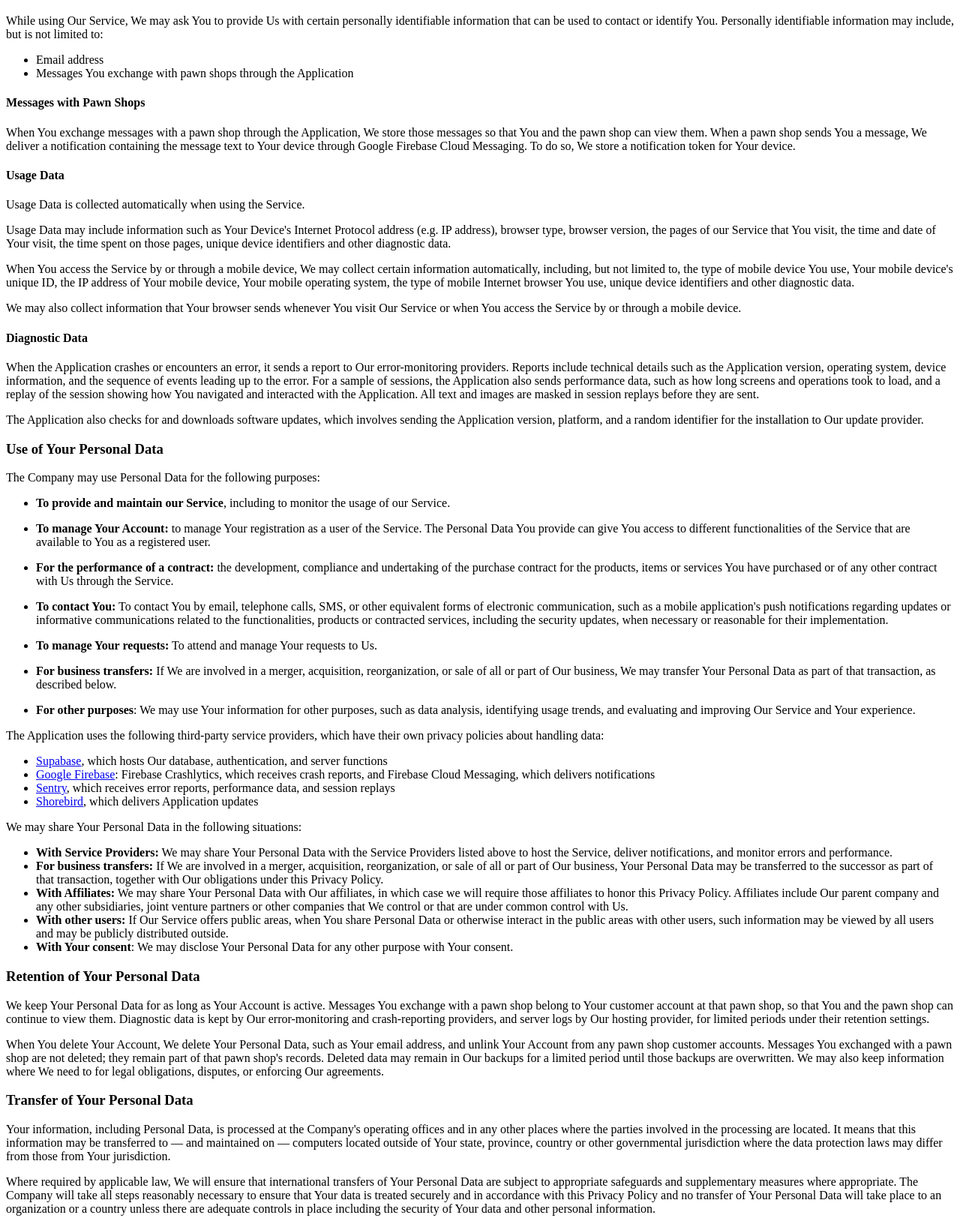
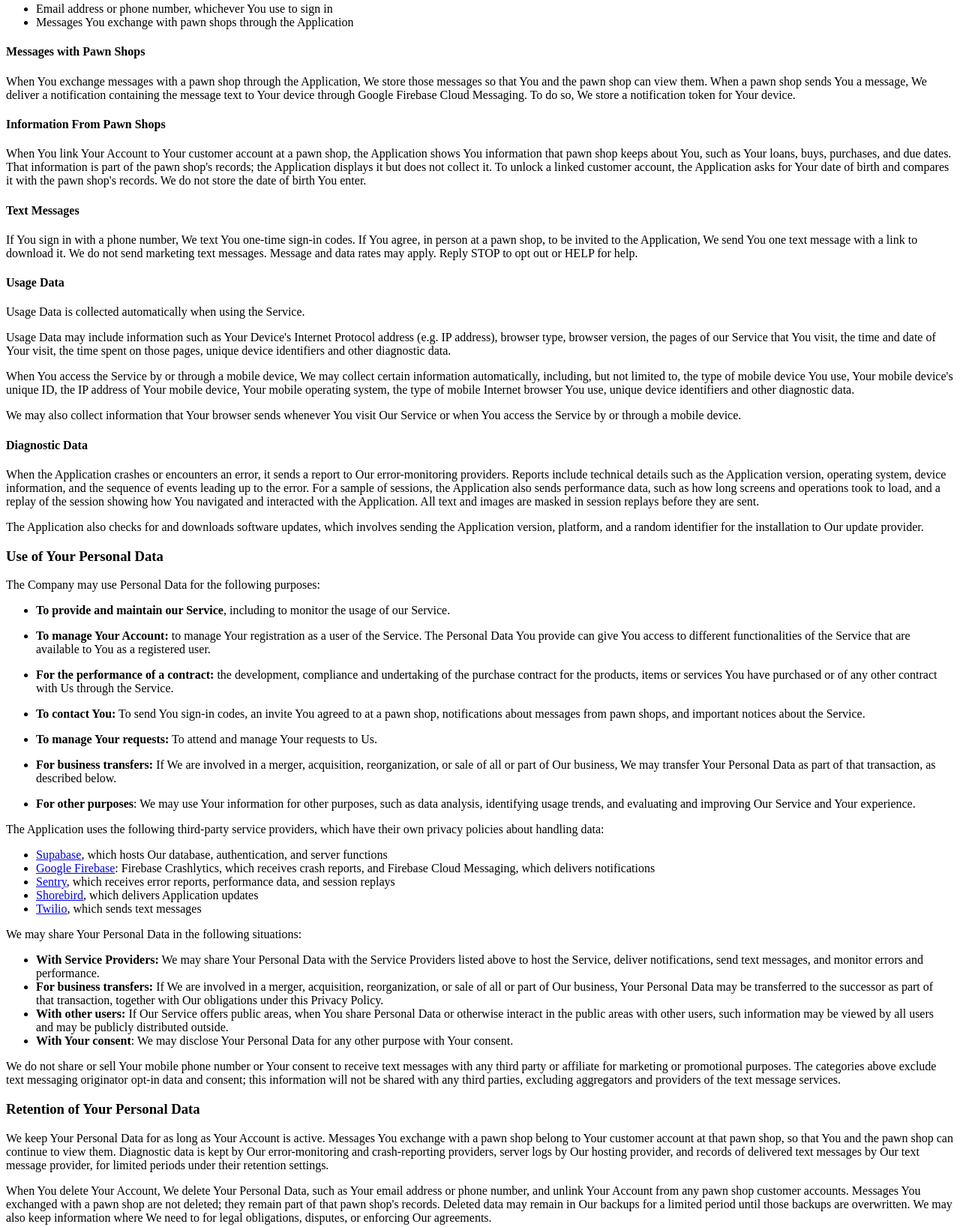
Before and after one commit to Apex-P/pawnshop_pal_privacy_policy, a plain HTML site: page index.html in a window 1280 px wide. Shown: the part 979-2615 px from the top of the page at 75% size. Drawn offline with Linux system fonts and the light colour scheme.

Commit message:
fix: cover text messages and phone sign-in
Pawnshop Pal is adding phone-number sign-in and shop invites sent by
text message, verified on a Twilio toll-free number. Twilio rejects
policies that allow sharing texting opt-in data, so this drops the
affiliates clause and adds the required no-sharing statement.

Also lists phone number and Twilio, separates what the app shows from
pawn shop records from what it collects, adds a deletion path for
phone-only users, drops the email-notice promise, removes the unused
"Country" definition, raises the age floor to 18 to match the terms,
and links the new terms page.

```diff
--- a/index.html
+++ b/index.html
@@ -9,11 +9,12 @@
 
 <body>
   <h1>Privacy Policy</h1>
-  <p>Last updated: October 1, 2026</p>
+  <p>Last updated: November 4, 2026</p>
   <p>This Privacy Policy describes Our policies and procedures on the collection, use and disclosure of Your information
     when You use the Service and tells You about Your privacy rights and how the law protects You.</p>
   <p>We use Your Personal Data to provide and improve the Service. By using the Service, You agree to the collection and
-    use of information in accordance with this Privacy Policy.
+    use of information in accordance with this Privacy Policy. Your use of the Service is also governed by Our
+    <a href="terms/">Terms of Service</a>.
   </p>
   <h2>Interpretation and Definitions</h2>
   <h3>Interpretation</h3>
@@ -27,20 +28,12 @@
       </p>
     </li>
     <li>
-      <p><strong>Affiliate</strong> means an entity that controls, is controlled by, or is under common control with a
-        party, where &quot;control&quot; means ownership of 50% or more of the shares, equity interest or other
-        securities entitled to vote for election of directors or other managing authority.</p>
-    </li>
-    <li>
       <p><strong>Application</strong> refers to Pawnshop Pal, the software program provided by the Company.</p>
     </li>
     <li>
       <p><strong>Company</strong> (referred to as either &quot;the Company&quot;, &quot;We&quot;, &quot;Us&quot; or
         &quot;Our&quot; in this Privacy Policy) refers to Alpha Pawn Systems LLC, 625 E 9th St, Mountain Home, AR 72653.
       </p>
-    </li>
-    <li>
-      <p><strong>Country</strong> refers to: Arkansas, United States</p>
     </li>
     <li>
       <p><strong>Device</strong> means any device that can access the Service such as a computer, a cell phone or a
@@ -76,13 +69,23 @@
   <p>While using Our Service, We may ask You to provide Us with certain personally identifiable information that can be
     used to contact or identify You. Personally identifiable information may include, but is not limited to:</p>
   <ul>
-    <li>Email address</li>
+    <li>Email address or phone number, whichever You use to sign in</li>
     <li>Messages You exchange with pawn shops through the Application</li>
   </ul>
   <h4>Messages with Pawn Shops</h4>
   <p>When You exchange messages with a pawn shop through the Application, We store those messages so that You and the
     pawn shop can view them. When a pawn shop sends You a message, We deliver a notification containing the message text
     to Your device through Google Firebase Cloud Messaging. To do so, We store a notification token for Your device.</p>
+  <h4>Information From Pawn Shops</h4>
+  <p>When You link Your Account to Your customer account at a pawn shop, the Application shows You information that pawn
+    shop keeps about You, such as Your loans, buys, purchases, and due dates. That information is part of the pawn shop's
+    records; the Application displays it but does not collect it. To unlock a linked customer account, the Application
+    asks for Your date of birth and compares it with the pawn shop's records. We do not store the date of birth You
+    enter.</p>
+  <h4>Text Messages</h4>
+  <p>If You sign in with a phone number, We text You one-time sign-in codes. If You agree, in person at a pawn shop, to be
+    invited to the Application, We send You one text message with a link to download it. We do not send marketing text
+    messages. Message and data rates may apply. Reply STOP to opt out or HELP for help.</p>
   <h4>Usage Data</h4>
   <p>Usage Data is collected automatically when using the Service.</p>
   <p>Usage Data may include information such as Your Device's Internet Protocol address (e.g. IP address), browser type,
@@ -119,10 +122,8 @@
         Service.</p>
     </li>
     <li>
-      <p><strong>To contact You:</strong> To contact You by email, telephone calls, SMS, or other equivalent forms of
-        electronic communication, such as a mobile application's push notifications regarding updates or informative
-        communications related to the functionalities, products or contracted services, including the security updates,
-        when necessary or reasonable for their implementation.</p>
+      <p><strong>To contact You:</strong> To send You sign-in codes, an invite You agreed to at a pawn shop,
+        notifications about messages from pawn shops, and important notices about the Service.</p>
     </li>
     <li>
       <p><strong>To manage Your requests:</strong> To attend and manage Your requests to Us.</p>
@@ -147,33 +148,35 @@
     <li><a href="https://sentry.io/privacy/">Sentry</a>, which receives error reports, performance data, and session
       replays</li>
     <li><a href="https://shorebird.dev/privacy">Shorebird</a>, which delivers Application updates</li>
+    <li><a href="https://www.twilio.com/en-us/legal/privacy">Twilio</a>, which sends text messages</li>
   </ul>
   <p>We may share Your Personal Data in the following situations:</p>
   <ul>
     <li><strong>With Service Providers:</strong> We may share Your Personal Data with the Service Providers listed above
-      to host the Service, deliver notifications, and monitor errors and performance.</li>
+      to host the Service, deliver notifications, send text messages, and monitor errors and performance.</li>
     <li><strong>For business transfers:</strong> If We are involved in a merger, acquisition, reorganization, or sale of
       all or part of Our business, Your Personal Data may be transferred to the successor as part of that transaction,
       together with Our obligations under this Privacy Policy.</li>
-    <li><strong>With Affiliates:</strong> We may share Your Personal Data with Our affiliates, in which case we will
-      require those affiliates to honor this Privacy Policy. Affiliates include Our parent company and any other
-      subsidiaries, joint venture partners or other companies that We control or that are under common control with Us.
-    </li>
     <li><strong>With other users:</strong> If Our Service offers public areas, when You share Personal Data or otherwise
       interact in the public areas with other users, such information may be viewed by all users and may be publicly
       distributed outside.</li>
     <li><strong>With Your consent</strong>: We may disclose Your Personal Data for any other purpose with Your consent.
     </li>
   </ul>
+  <p>We do not share or sell Your mobile phone number or Your consent to receive text messages with any third party or
+    affiliate for marketing or promotional purposes. The categories above exclude text messaging originator opt-in data
+    and consent; this information will not be shared with any third parties, excluding aggregators and providers of the
+    text message services.</p>
   <h3>Retention of Your Personal Data</h3>
   <p>We keep Your Personal Data for as long as Your Account is active. Messages You exchange with a pawn shop belong to
     Your customer account at that pawn shop, so that You and the pawn shop can continue to view them. Diagnostic data is
-    kept by Our error-monitoring and crash-reporting providers, and server logs by Our hosting provider, for limited
-    periods under their retention settings.</p>
-  <p>When You delete Your Account, We delete Your Personal Data, such as Your email address, and unlink Your Account from
-    any pawn shop customer accounts. Messages You exchanged with a pawn shop are not deleted; they remain part of that
-    pawn shop's records. Deleted data may remain in Our backups for a limited period until those backups are overwritten.
-    We may also keep information where We need to for legal obligations, disputes, or enforcing Our agreements.</p>
+    kept by Our error-monitoring and crash-reporting providers, server logs by Our hosting provider, and records of
+    delivered text messages by Our text message provider, for limited periods under their retention settings.</p>
+  <p>When You delete Your Account, We delete Your Personal Data, such as Your email address or phone number, and unlink
+    Your Account from any pawn shop customer accounts. Messages You exchanged with a pawn shop are not deleted; they
+    remain part of that pawn shop's records. Deleted data may remain in Our backups for a limited period until those
+    backups are overwritten. We may also keep information where We need to for legal obligations, disputes, or enforcing
+    Our agreements.</p>
   <h3>Transfer of Your Personal Data</h3>
   <p>Your information, including Personal Data, is processed at the Company's operating offices and in any other places
     where the parties involved in the processing are located. It means that this information may be transferred to — and
@@ -186,7 +189,8 @@
     including the security of Your data and other personal information.</p>
   <h3>Delete Your Account</h3>
   <p>You can delete Your Pawnshop Pal Account at any time from within the Application. You may also ask Us to delete it
-    by emailing support@apexpawn.com from the email address associated with Your Account.</p>
+    by emailing support@apexpawn.com from the email address associated with Your Account, or by contacting Us and
+    confirming a code We text to the phone number on Your Account.</p>
   <p>Deleting Your Account deletes Your Personal Data as described in &quot;Retention of Your Personal Data&quot; above.
     You may also contact Us to request access to, or correction of, the Personal Data You have provided to Us.</p>
   <h3>Disclosure of Your Personal Data</h3>
@@ -204,10 +208,10 @@
     Internet, or method of electronic storage is 100% secure. While We strive to use commercially reasonable means to
     protect Your Personal Data, We cannot guarantee its absolute security.</p>
   <h2>Children's Privacy</h2>
-  <p>Our Service does not address anyone under the age of 16. We do not knowingly collect personally identifiable
-    information from anyone under the age of 16. If You are a parent or guardian and You are aware that Your child has
+  <p>Our Service does not address anyone under the age of 18. We do not knowingly collect personally identifiable
+    information from anyone under the age of 18. If You are a parent or guardian and You are aware that Your child has
     provided Us with Personal Data, please contact Us. If We become aware that We have collected Personal Data from
-    anyone under the age of 16 without verification of parental consent, We take steps to remove that information from
+    anyone under the age of 18 without verification of parental consent, We take steps to remove that information from
     Our servers.</p>
   <p>If We need to rely on consent as a legal basis for processing Your information and Your country requires consent
     from a parent, We may require Your parent's consent before We collect and use that information.</p>
@@ -220,7 +224,7 @@
   <h2>Changes to this Privacy Policy</h2>
   <p>We may update Our Privacy Policy from time to time. We will notify You of any changes by posting the new Privacy
     Policy on this page.</p>
-  <p>We will let You know via email and/or a prominent notice on Our Service, prior to the change becoming effective and
+  <p>We will let You know through a prominent notice in the Application, prior to the change becoming effective and
     update the &quot;Last updated&quot; date at the top of this Privacy Policy.</p>
   <p>You are advised to review this Privacy Policy periodically for any changes. Changes to this Privacy Policy are
     effective when they are posted on this page.</p>
```
